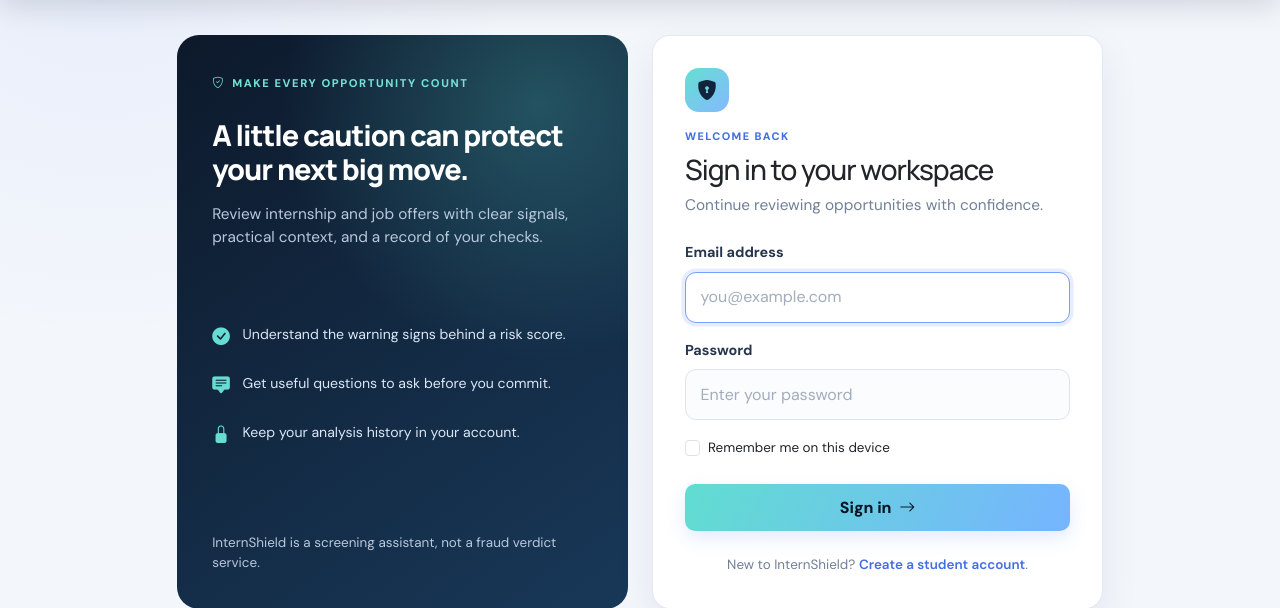
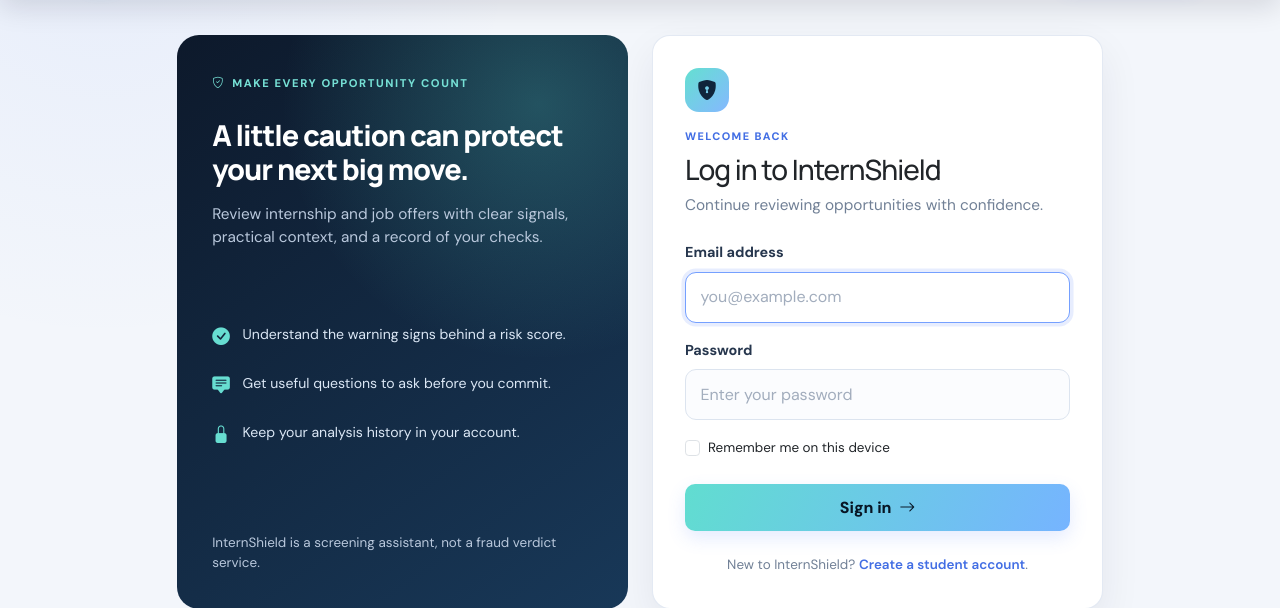
Before and after one commit to Chirantan112/InternShield, a Flask app: page /login in a window 1280 px wide. Shown: the part 76-684 px from the top of the page. Run offline with Flask 3, Linux system fonts and the light colour scheme.

Commit message:
Preserve login heading expected by auth tests

```diff
--- a/internshield/templates/login.html
+++ b/internshield/templates/login.html
@@ -22,7 +22,7 @@
       <div class="card-body">
         <div class="auth-orb"><i class="bi bi-shield-lock-fill"></i></div>
         <p class="text-primary text-uppercase small fw-bold mb-2">Welcome back</p>
-        <h1 class="h3 mb-2">Sign in to your workspace</h1>
+        <h1 class="h3 mb-2">Log in to InternShield</h1>
         <p class="text-secondary mb-4">Continue reviewing opportunities with confidence.</p>
         <form method="post" action="{{ url_for('auth.login') }}">
           <input type="hidden" name="csrf_token" value="{{ csrf_token() }}">
```
